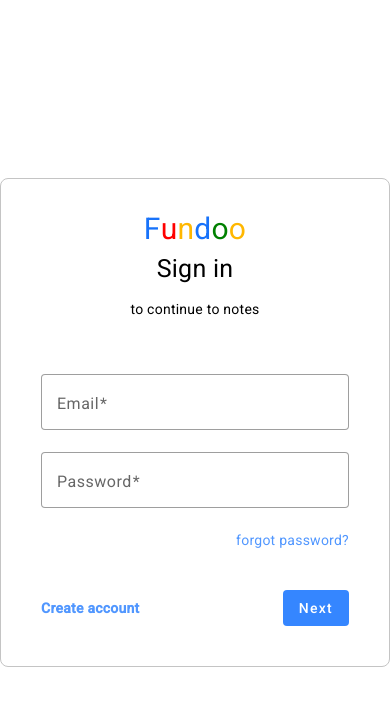
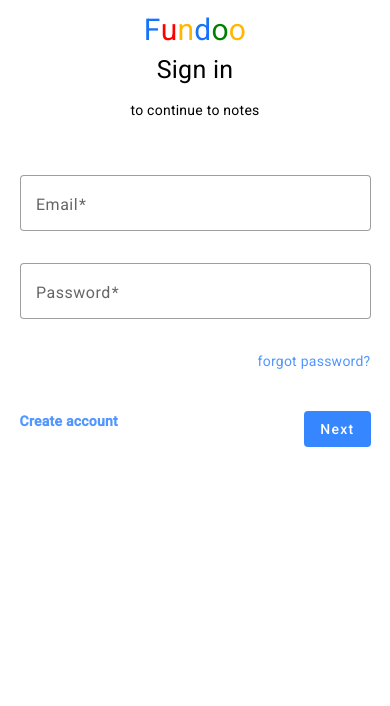
Before and after one commit to J0HNxFLICK/Fundoo, an Angular app: page /login in a window 390 px wide. Shown: the top 706 px of the page. Built offline with nearby package versions, Linux system fonts and the light colour scheme.

Commit message:
Added server error handling and responsiveness to all

```diff
--- a/src/app/Components/forgot-password/forgot-password.component.html
+++ b/src/app/Components/forgot-password/forgot-password.component.html
@@ -33,12 +33,11 @@
 
                 </div>
 
-                <div>
-                    <a routerLink="/login" class="Sign-In">Sign-in instead</a>
-                </div>
-
                 <div class="Options">
-                    <button mat-flat-button color="primary" class="Button">Save</button>
+                    <div class="OptionsContainer">
+                        <a routerLink="/sign-up" class="ForgotPWDLink Sign-In">Create account</a>
+                        <button mat-flat-button color="primary" class="Button">Next</button>
+                    </div>
                 </div>
             </form>
 
--- a/src/app/Components/forgot-password/forgot-password.component.scss
+++ b/src/app/Components/forgot-password/forgot-password.component.scss
@@ -96,12 +96,43 @@ body
 .Options
 {
     display: flex;
-    justify-content: right;
-    align-items: center;
+    justify-content: center;
     margin-top: 40px;
+}
+
+.OptionsContainer
+{
+    display: flex;
+    width: 100%;
+    justify-content: space-between;
 }
 
 .Button
 {
     background: rgb(53, 134, 255) !important;
 }
+
+@media only screen and (max-width:460px)
+{
+    .MainBody {
+        height: auto;
+    }
+
+    .CenterBlock {
+        width: 100%;
+        border: 0;
+        border-radius: 0;
+        padding: 0;
+        margin: 20px 0;
+    }
+
+    .LongField {
+        width: 90%;
+    }
+
+    .OptionsContainer
+    {
+        width: 90%;
+    }
+
+}
--- a/src/app/Components/forgot-password/forgot-password.component.ts
+++ b/src/app/Components/forgot-password/forgot-password.component.ts
@@ -34,10 +34,18 @@ export class ForgotPasswordComponent implements OnInit{
       };
 
 
-      this.userService.forgotPwd(data).subscribe((response:any)=>{
-        console.log("sent link", response);  });
+      this.userService.forgotPwd(data).subscribe(
+
+        (response) => {
+          console.log("pasword reset mail sent", response);
+
+          this._snackBar.open("Reset link sent to mail", "ok", { duration: 3000 });
+        },
+        (error) => {
+          this._snackBar.open("Error " + error.status + " " + error.statusText, "ok", { duration: 3000 });
+        });
       // console.log("The result is", this.registerForm.value);
-      this._snackBar.open("Registered successfully", "ok", {duration:3000});
+      // this._snackBar.open("Registered successfully", "ok", {duration:3000});
     }
     else
     {
--- a/src/app/Components/login/login.component.html
+++ b/src/app/Components/login/login.component.html
@@ -43,12 +43,16 @@
                 </div>
 
                 <div class="ForgotPassword">
-                    <a routerLink="/forgot-password" class="ForgotPWDLink">forgot password?</a>
+                    <div class="LinkContainer">
+                        <a routerLink="/forgot-password" class="ForgotPWDLink">forgot password?</a>
+                    </div>
                 </div>
 
                 <div class="Options">
-                    <a routerLink="/sign-up" class="ForgotPWDLink Sign-In">Create account</a>
-                    <button mat-flat-button color="primary" class="Button">Next</button>
+                    <div class="OptionsContainer">
+                        <a routerLink="/sign-up" class="ForgotPWDLink Sign-In">Create account</a>
+                        <button mat-flat-button color="primary" class="Button">Next</button>
+                    </div>
                 </div>
             </form>
 
--- a/src/app/Components/login/login.component.scss
+++ b/src/app/Components/login/login.component.scss
@@ -79,6 +79,7 @@ body
 {
     display: flex;
     justify-content: center;
+    margin: 5px 0px 10px 0px;
 }
 
 .LongField
@@ -89,6 +90,13 @@ body
 .ForgotPassword
 {
     display: flex;
+    justify-content: center;
+}
+
+.LinkContainer
+{
+    display: flex;
+    width: 100%;
     justify-content: right;
 }
 
@@ -106,12 +114,49 @@ body
 .Options
 {
     display: flex;
+    justify-content: center;
+    margin-top: 40px;
+}
+
+.OptionsContainer
+{
+    display: flex;
+    width: 100%;
     justify-content: space-between;
-    align-items: center;
-    margin-top: 40px;
 }
 
 .Button
 {
     background: rgb(53, 134, 255) !important;
 }
+
+@media only screen and (max-width:460px)
+{
+    .MainBody {
+        height: auto;
+    }
+
+    .CenterBlock {
+        width: 100%;
+        height: auto;
+        border: 0;
+        border-radius: 0;
+        padding: 0;
+        margin: 20px 0;
+    }
+
+    .LongField {
+        width: 90%;
+    }
+
+    .LinkContainer
+    {
+        width: 90%;
+    }
+
+    .OptionsContainer
+    {
+        width: 90%;
+    }
+
+}
--- a/src/app/Components/login/login.component.ts
+++ b/src/app/Components/login/login.component.ts
@@ -34,10 +34,17 @@ export class LoginComponent implements OnInit {
         password:this.registerForm.value.password
       }
 
-      this.userService.login(data).subscribe((response:any)=>{
-      console.log("login successful", response);  });
+      this.userService.login(data).subscribe(
+
+        (response) => {
+          console.log("Login successful", response);
+
+          this._snackBar.open("Login successful", "ok", { duration: 3000 });
+        },
+        (error) => {
+          this._snackBar.open("Error " + error.status + " " + error.statusText, "ok", { duration: 3000 });
+        });
       // console.log("The result is", this.registerForm.value);
-      this._snackBar.open("Registered successfully", "ok", {duration:3000});
     }
     else
     {
--- a/src/app/Components/recover-mail/recover-mail.component.html
+++ b/src/app/Components/recover-mail/recover-mail.component.html
@@ -37,7 +37,7 @@
 
                     <mat-form-field appearance="outline" class="LongField">
                         <mat-label>New password</mat-label>
-                        <mat-hint>Use 8 or more characters with letters, numbers & symbols</mat-hint>
+                        <mat-hint>8 or more with letters, numbers & symbols</mat-hint>
                         <mat-error>Enter valid data</mat-error>
                         <input matInput formControlName="password">
                     </mat-form-field>
@@ -54,12 +54,12 @@
 
                 </div>
 
-                <div>
-                    <a routerLink="/login" class="Sign-In">Sign-in instead</a>
-                </div>
 
                 <div class="Options">
-                    <button mat-flat-button color="primary" class="Button">Next</button>
+                    <div class="OptionsContainer">
+                        <a routerLink="/sign-up" class="ForgotPWDLink Sign-In">Create account</a>
+                        <button mat-flat-button color="primary" class="Button">Next</button>
+                    </div>
                 </div>
             </form>
 
--- a/src/app/Components/recover-mail/recover-mail.component.scss
+++ b/src/app/Components/recover-mail/recover-mail.component.scss
@@ -79,6 +79,7 @@ body
 {
     display: flex;
     justify-content: center;
+    margin: 5px 0px 10px 0px;
 }
 
 .LongField
@@ -96,12 +97,42 @@ body
 .Options
 {
     display: flex;
-    justify-content: right;
-    align-items: center;
+    justify-content: center;
     margin-top: 40px;
+}
+
+.OptionsContainer
+{
+    display: flex;
+    width: 100%;
+    justify-content: space-between;
 }
 
 .Button
 {
     background: rgb(53, 134, 255) !important;
 }
+
+@media only screen and (max-width:460px)
+{
+    .MainBody {
+        height: auto;
+    }
+
+    .CenterBlock {
+        width: 100%;
+        border: 0;
+        border-radius: 0;
+        padding: 0;
+        margin: 20px 0;
+    }
+    .LongField {
+        width: 90%;
+    }
+
+    .OptionsContainer
+    {
+        width: 90%;
+    }
+
+}
--- a/src/app/Components/sign-up/sign-up.component.html
+++ b/src/app/Components/sign-up/sign-up.component.html
@@ -40,7 +40,7 @@
                     <mat-form-field appearance="outline" class="LongField">
                         <mat-label>Username</mat-label>
                         <input matInput formControlName="email">
-                        <mat-hint>You can use letters, numbers & periods. Minimum 5</mat-hint>
+                        <mat-hint>You can use letters, numbers & periods</mat-hint>
                         <mat-error>Enter valid data</mat-error>
                     </mat-form-field>
                 </div>
--- a/src/app/Components/sign-up/sign-up.component.scss
+++ b/src/app/Components/sign-up/sign-up.component.scss
@@ -20,7 +20,7 @@ body
     height: 550px;
     border: 1px solid #c4c4c4;
     border-radius: 8px;
-    padding: 40px 40px;
+    padding: 40px;
     justify-content: space-between;
 }
 
@@ -33,7 +33,6 @@ body
 .FormBody
 {
     width: 600px;
-
 }
 
 .RightImage
@@ -75,7 +74,7 @@ body
 
 .NameFields
 {
-    margin: 5px 0px;
+    margin: 5px 0px 10px 0px;
 }
 
 .UserNameField
@@ -106,6 +105,11 @@ body
 .ShowPassword
 {
     margin-bottom: 5px;
+}
+
+.Options
+{
+    margin-top: 30px;
 }
 
 .Sign-In
@@ -147,26 +151,88 @@ body
 @media only screen and (max-width:770px)
 {
 
-    .RightSide img
+    .RightSide
     {
-        height: 0px !important;
-        width: 0px !important;
-    }
-
-    .ImageUnderText
-    {
-        opacity: 0;
+        display: none;
     }
 
     .CenterBlock
     {
-    display: flex;
     width: 375px;
     height: 550px;
-    border: 1px solid #c4c4c4;
-    border-radius: 8px;
-    padding: 40px 40px;
-    justify-content: space-between;
     }
 
 }
+
+@media only screen and (max-width:460px)
+{
+
+
+    .MainBody
+    {
+        width: 100%;
+        display: block;
+    }
+
+    .CenterBlock
+    {
+        display: flex;
+        width: 100%;
+        height: auto;
+        border: 0px ;
+        border-radius: 0px;
+        padding: 0;
+        margin: 20px 0px;
+    }
+
+    .InputTakingArea
+    {
+        width: 100%;
+    }
+
+    .FormBody
+    {
+        width: 100%;
+        padding: 0px 20px;
+    }
+
+
+    .NameFields
+    {
+        display: flex;
+        flex-direction: column;
+        margin: 0px;
+    }
+
+    .UserNameField
+    {
+        margin: 0px 0px 10px 0px;
+    }
+
+    .PasswordFields
+    {
+        display: flex;
+        flex-direction: column;
+    }
+
+    .ShortFields
+    {
+        width: 100%;
+    }
+
+    .LongField
+    {
+        width: 100%;
+    }
+
+    .LeftOnes
+    {
+        margin-right: 0;
+        margin-bottom: 5px;
+    }
+
+    .Options
+    {
+        margin-right: 0;
+    }
+}
```
Also changed, not shown: src/app/Components/recover-mail/recover-mail.component.ts (+21 -18 lines), src/app/Components/sign-up/sign-up.component.ts (+30 -28 lines).
